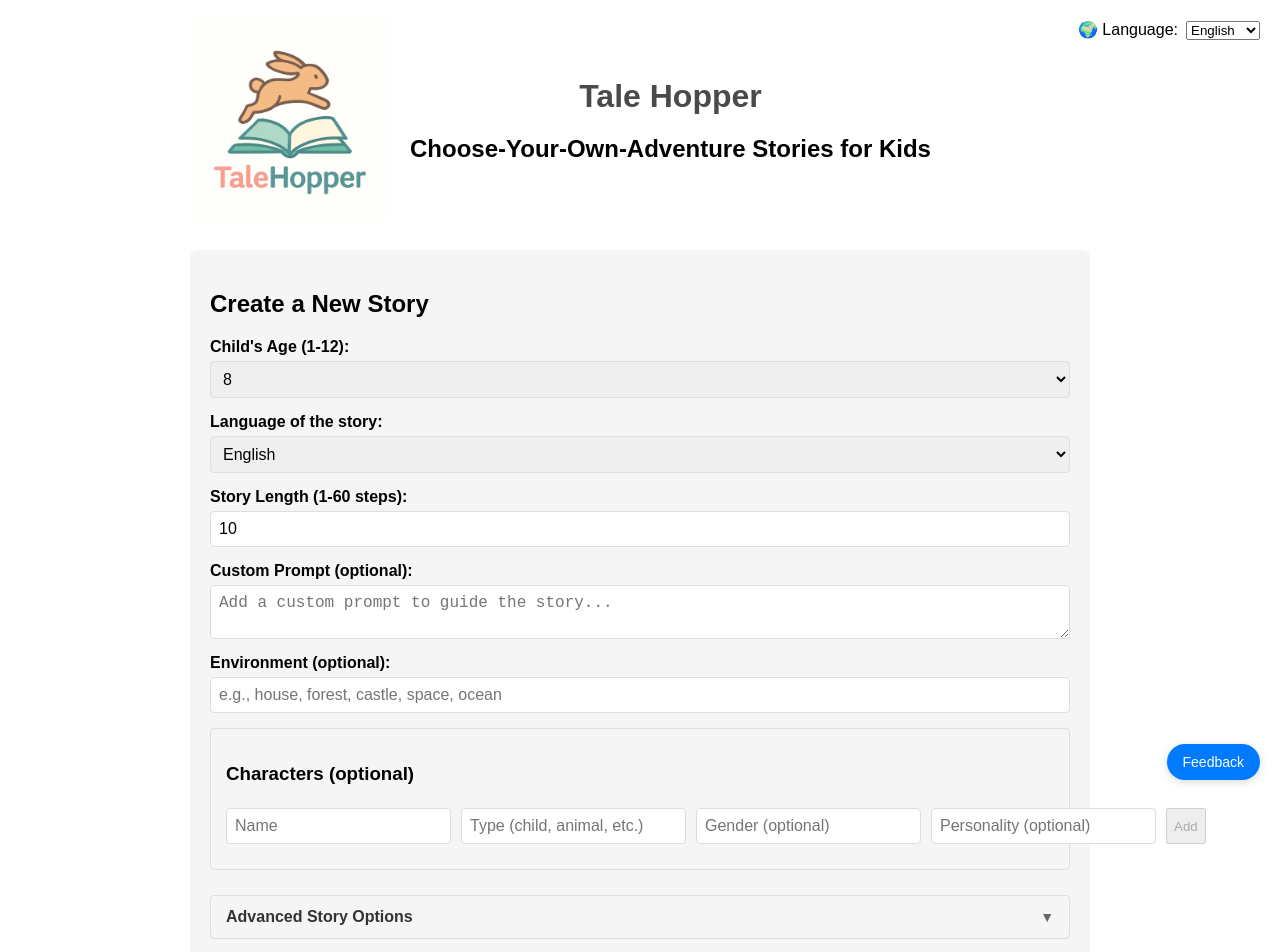
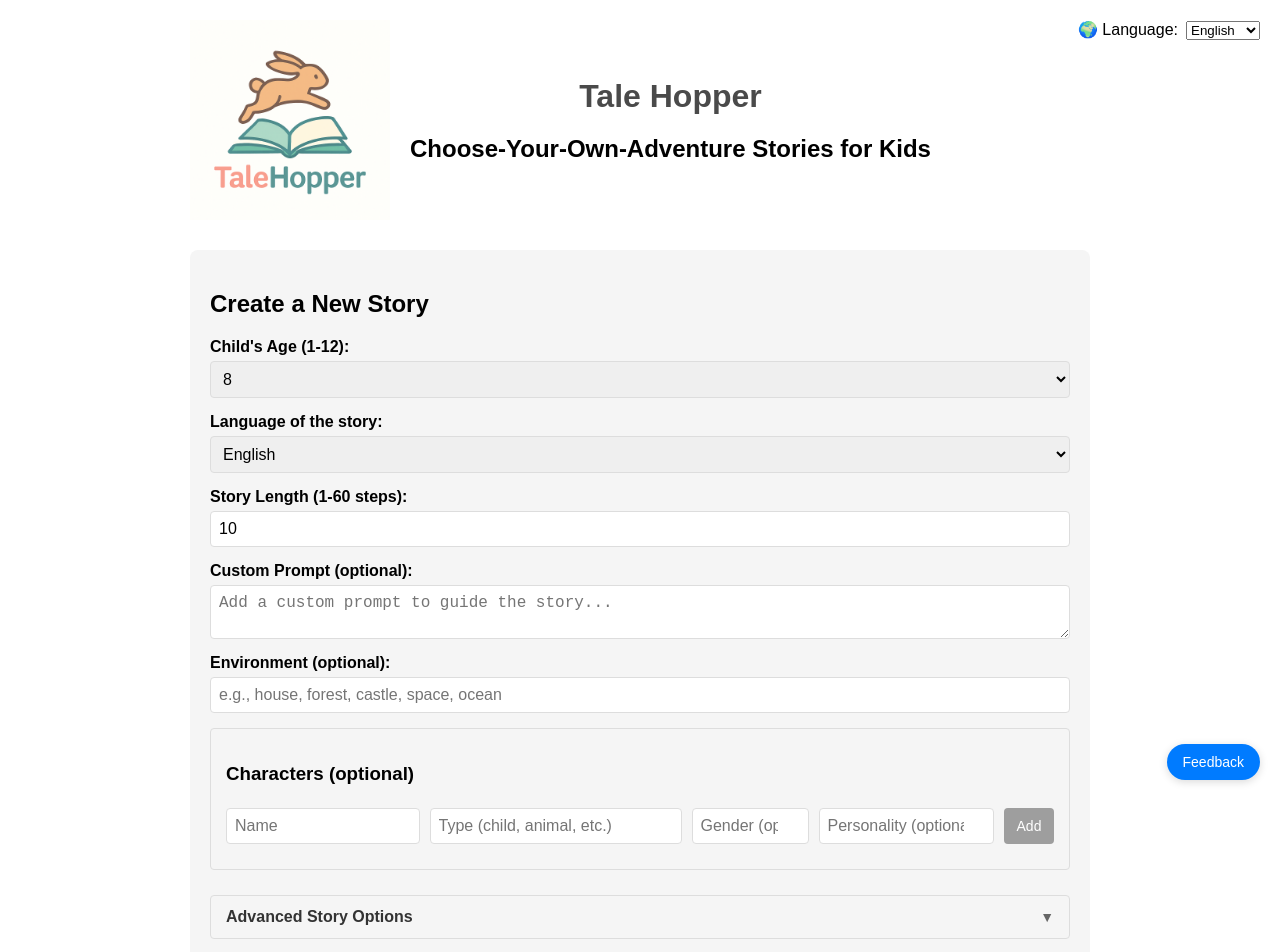
Before and after one commit to run-o/talehopper, a React (Create React App) app in the folder frontend/: page / in a window 1280 px wide. Shown: the top 952 px of the page. Built offline with nearby package versions, Linux system fonts and the light colour scheme.

Commit message:
Refactor character fields to allow for different sizes

```diff
--- a/frontend/src/App.css
+++ b/frontend/src/App.css
@@ -143,6 +143,78 @@
   display: flex;
   gap: 10px;
   margin-bottom: 10px;
+  align-items: stretch;
+}
+
+/* Individual character input widths */
+.character-name-input {
+  flex: 3;
+  min-width: 80px;
+  padding: 8px;
+  border: 1px solid #ddd;
+  border-radius: 4px;
+  font-size: 16px;
+  box-sizing: border-box;
+}
+
+.character-type-input {
+  flex: 4;
+  min-width: 90px;
+  padding: 8px;
+  border: 1px solid #ddd;
+  border-radius: 4px;
+  font-size: 16px;
+  box-sizing: border-box;
+}
+
+.character-gender-input {
+  flex: 2;
+  min-width: 60px;
+}
+
+.character-gender-input input {
+  width: 100%;
+  padding: 8px;
+  border: 1px solid #ddd;
+  border-radius: 4px;
+  font-size: 16px;
+  box-sizing: border-box;
+}
+
+.character-personality-input {
+  flex: 3;
+  min-width: 90px;
+}
+
+.character-personality-input input {
+  width: 100%;
+  padding: 8px;
+  border: 1px solid #ddd;
+  border-radius: 4px;
+  font-size: 16px;
+  box-sizing: border-box;
+}
+
+.character-add-button {
+  flex: 0 0 auto;
+  min-width: 50px;
+  padding: 8px 12px;
+  background-color: #4caf50;
+  color: white;
+  border: none;
+  border-radius: 4px;
+  font-size: 14px;
+  cursor: pointer;
+  transition: background-color 0.3s;
+}
+
+.character-add-button:hover {
+  background-color: #388e3c;
+}
+
+.character-add-button:disabled {
+  background-color: #9e9e9e;
+  cursor: not-allowed;
 }
 
 .character-list {
@@ -296,4 +368,14 @@
   .character-inputs {
     flex-direction: column;
   }
+
+  .character-name-input,
+  .character-type-input,
+  .character-gender-input,
+  .character-personality-input,
+  .character-add-button {
+    flex: none;
+    width: 100%;
+    margin-bottom: 10px;
+  }
 }
--- a/frontend/src/components/StoryForm.tsx
+++ b/frontend/src/components/StoryForm.tsx
@@ -159,18 +159,21 @@ const StoryForm: React.FC<StoryFormProps> = ({ onSubmit, isLoading, initialPromp
           <div className="character-inputs">
             <input
               type="text"
+              className="character-name-input"
               value={characterName}
               onChange={(e) => setCharacterName(e.target.value)}
               placeholder={t('story_form.character_name')}
             />
             <input
               type="text"
+              className="character-type-input"
               value={characterType}
               onChange={(e) => setCharacterType(e.target.value)}
               placeholder={t('story_form.character_type')}
             />
 
             {/* Gender with Datalist */}
+            <div className="character-gender-input">
               <DatalistInput<Gender>
                 id="characterGender"
                 value={characterGender}
@@ -179,8 +182,10 @@ const StoryForm: React.FC<StoryFormProps> = ({ onSubmit, isLoading, initialPromp
                 options={GENDER_OPTIONS}
                 optionTranslationKey="options.gender"
               />
+            </div>
 
             {/* Personality with Datalist */}
+            <div className="character-personality-input">
               <DatalistInput<Personality>
                 id="characterPersonality"
                 value={characterPersonality}
@@ -189,9 +194,11 @@ const StoryForm: React.FC<StoryFormProps> = ({ onSubmit, isLoading, initialPromp
                 options={PERSONALITY_OPTIONS}
                 optionTranslationKey="options.personality"
               />
+            </div>
 
             <button
               type="button"
+              className="character-add-button"
               onClick={addCharacter}
               disabled={!characterName || !characterType}
             >
```
Lines whose indentation alone changed are shown as unchanged.
